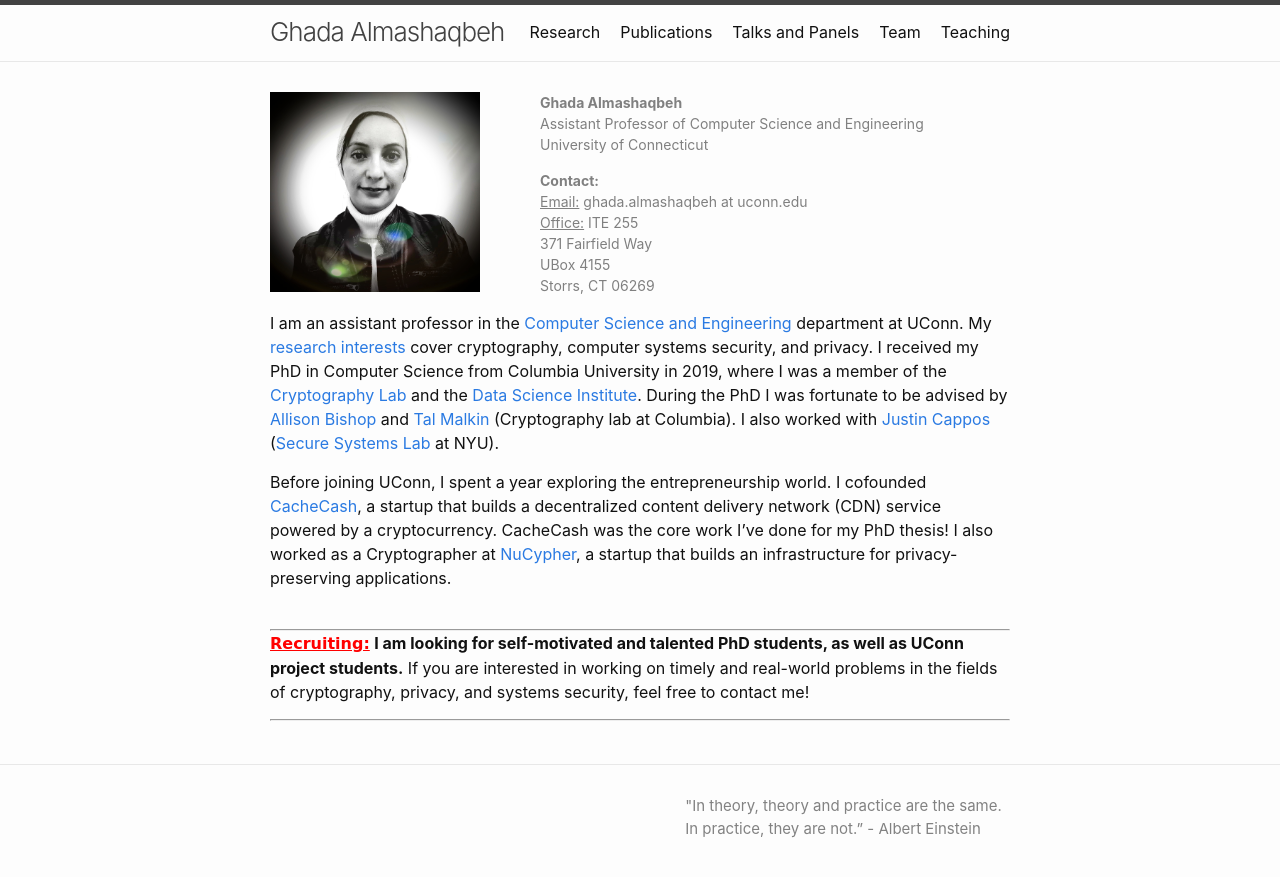
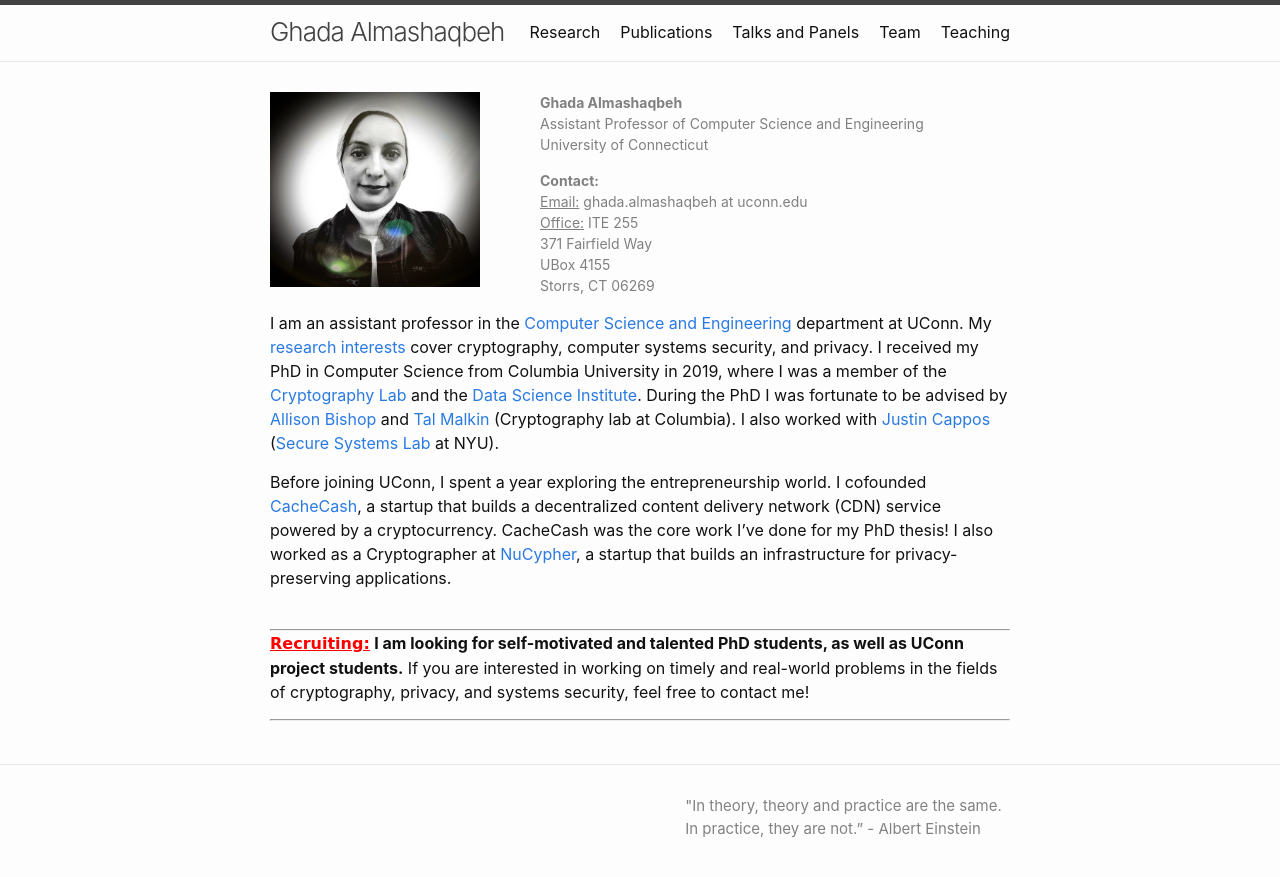
Before and after one commit to GhadaAlmashaqbeh/GhadaAlmashaqbeh.github.io, a Jekyll site: the page built from index.md, in a window 1280 px wide. Shown: the top 877 px of the page. Built offline with Jekyll 4.4.1, drawn with Linux system fonts in a browser that asks for light colours.

```diff
--- a/index.md
+++ b/index.md
@@ -5,7 +5,7 @@
 <div class="grid">
     <div class="col-1-2">
        <div class="content">
-           <img style="float: left; margin-right: 60px;" src="images/ghada0.jpg" alt="myprofile" width="210" height="200">
+           <img style="float: left; margin-right: 60px;" src="images/ghada0.jpg" alt="myprofile" width="210" height="195">
        </div>
     </div>
     <div class="col-1-2">
```
